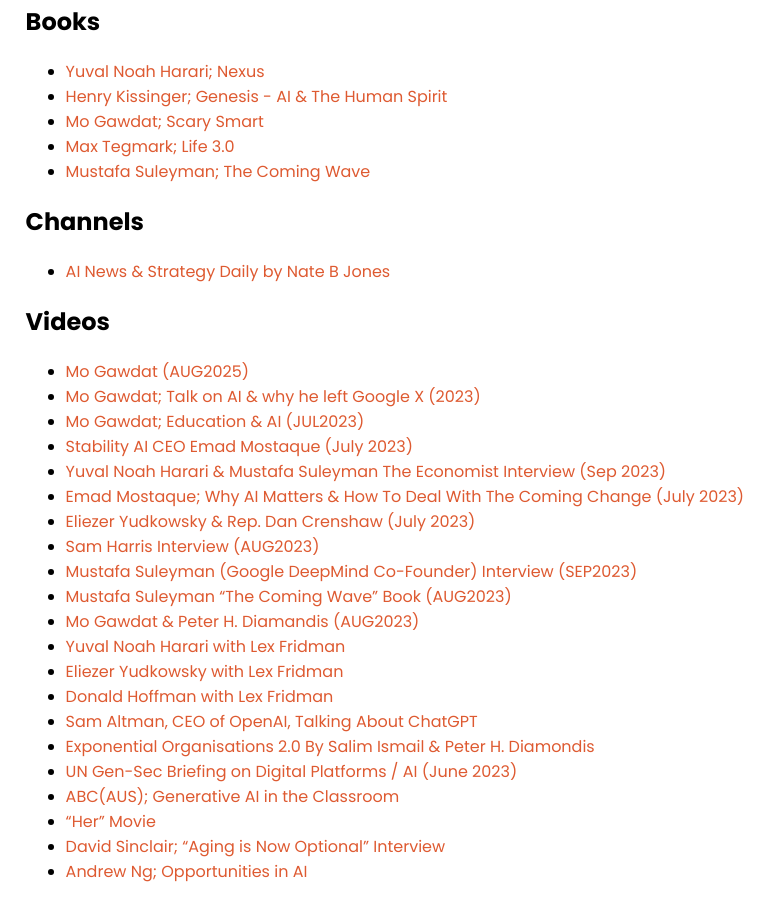
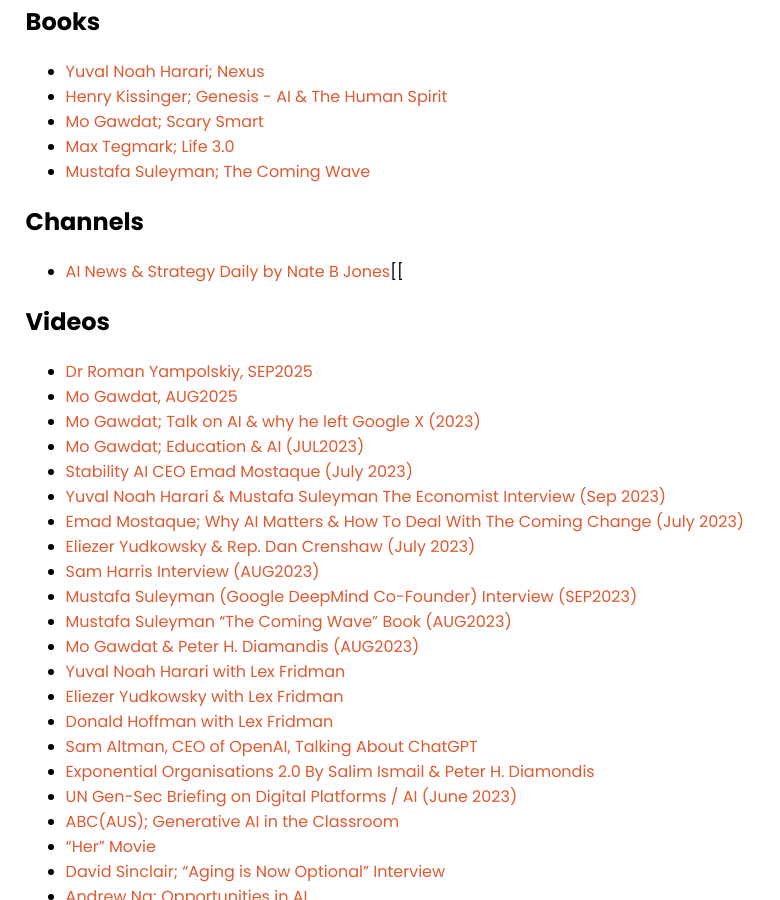
Before and after one commit to selfdriven-foundation/selfdriven-ai, a Jekyll site: the page built from docs/pages/research.md, in a window 1280 px wide and 900 px high, scrolled down 484 px. Shown: the whole window, without its empty margins (0-780 px from the left). Built offline with Jekyll 4.4.1, drawn with Linux system fonts in a browser that asks for light colours.

Commit message:
Update research.md

```diff
--- a/docs/pages/research.md
+++ b/docs/pages/research.md
@@ -25,10 +25,11 @@
 - [Mustafa Suleyman; The Coming Wave](https://www.penguin.com.au/books/the-coming-wave-9781529923834)
 
 ## Channels
-- [AI News & Strategy Daily by Nate B Jones](https://www.youtube.com/@NateBJones)
+- [AI News & Strategy Daily by Nate B Jones](https://www.youtube.com/@NateBJones)[[
 
 ## Videos
-- [Mo Gawdat (AUG2025)](https://youtu.be/S9a1nLw70p0)
+- [Dr Roman Yampolskiy, SEP2025](https://youtu.be/UclrVWafRAI)
+- [Mo Gawdat, AUG2025](https://youtu.be/S9a1nLw70p0)
 - [Mo Gawdat; Talk on AI & why he left Google X (2023)](https://youtu.be/bk-nQ7HF6k4)
 - [Mo Gawdat; Education & AI (JUL2023)](https://youtu.be/C84SLJhhEpo)
 - [Stability AI CEO Emad Mostaque (July 2023)](https://youtu.be/zXd9ZwU8u5E)
```
